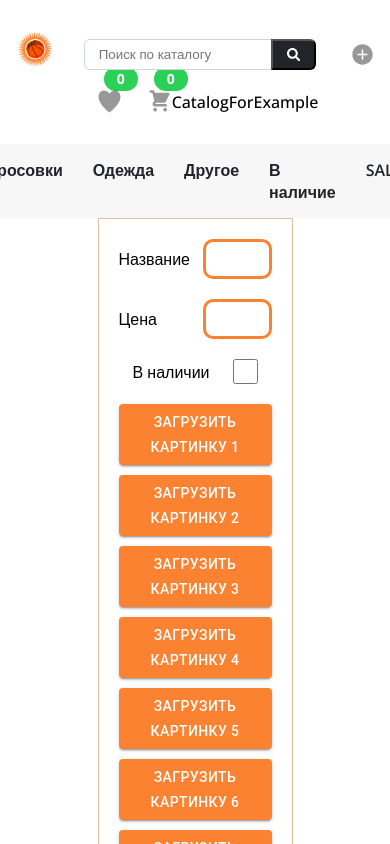
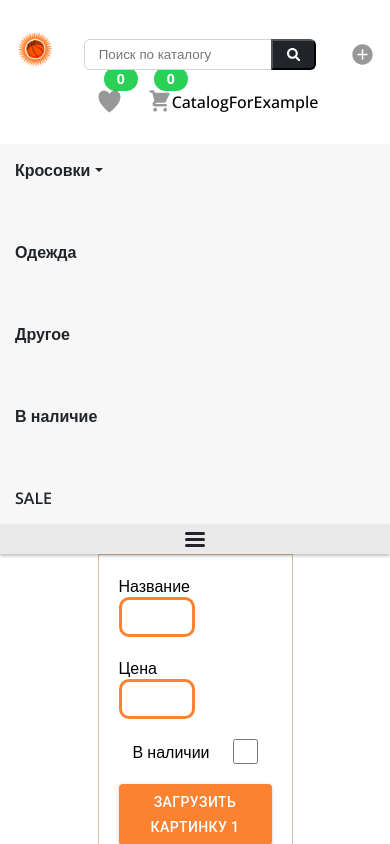
Before and after one commit to maxbirimkulov/basketroom, a React (Create React App) app: page /add in a window 390 px wide. Shown: the top 844 px of the page. Built offline with nearby package versions, Linux system fonts and the light colour scheme; no server answers.

Commit message:
header navigation with catalog filters burger adaptated

```diff
--- a/src/Layout/Header/Header.jsx
+++ b/src/Layout/Header/Header.jsx
@@ -15,10 +15,10 @@ const Header = () => {
     const navigate = useNavigate();
     const dispatch = useDispatch();
     const user = useSelector(s => s.user.user);
-    const {filter, status, error} = useSelector(state => state.clothes);
+    const {filter} = useSelector(state => state.clothes);
     let price = user?.cart?.reduce((acc, rec) => acc + rec.price, 0);
 
-    const searching = (e) =>{
+    const searching = (e) => {
         e.preventDefault();
         console.log(e.target[0].value);
         navigate('/catalog');
@@ -27,8 +27,9 @@ const Header = () => {
 
     const [submenu, setSubmenu] = useState(false);
     const [search, setSearch] = useState(filter.title);
+    const [hidden, setHidden ] = useState(false)
 
-    const al = (e) =>{
+    const al = (e) => {
         setSearch(e.target.textContent)
     };
     return (
@@ -36,7 +37,7 @@ const Header = () => {
             <header>
                 <div className="container">
                     <div className="header">
-                        <h1 onClick={()=> navigate('/')}>
+                        <h1 onClick={() => navigate('/')}>
                             <img width={120} className="logo" src={logo} alt='basket brand logo'/>
                         </h1>
 
@@ -45,11 +46,12 @@ const Header = () => {
                         </div>
 
                         <form onSubmit={(e) => searching(e)} className='header__label'>
-                            <input onChange={(event => setSearch(event.target.value))} className='header__label-input' value={search}  type="search" placeholder='Поиск по каталогу'/>
+                            <input onChange={(event => setSearch(event.target.value))} className='header__label-input'
+                                   value={search} type="search" placeholder='Поиск по каталогу'/>
 
                             <div className='header__label-popup'>
                                 <ul className='header__label-list'>
-                                    <li onClick={(e) => al(e)} className='header__label-listItem'>air </li>
+                                    <li onClick={(e) => al(e)} className='header__label-listItem'>air</li>
                                     <li onClick={(e) => al(e)} className='header__label-listItem'>off</li>
                                 </ul>
                             </div>
@@ -64,7 +66,8 @@ const Header = () => {
                             </div>
                         </NavLink>
                         <NavLink to={'/favorites'} className='header__btn'>
-                            <span id='favorites' data-totalitems={user?.favourites?.length} className='header__btn-favorites'>
+                            <span id='favorites' data-totalitems={user?.favourites?.length}
+                                  className='header__btn-favorites'>
                                 <GiHearts/>
                             </span>
                             <div className='header__btn-text'>
@@ -94,18 +97,22 @@ const Header = () => {
             </header>
             <div className="header__menu">
                 <div className="container">
-                    <nav className="header__menu-nav">
-                        <Link className='header__menu-link more' to='/catalog/shoes' onMouseEnter={() => setSubmenu(true)} onMouseLeave={() => setSubmenu(false)}>
+                    <nav className={`header__menu-nav ${hidden && 'hidden'}`}>
+                        <Link className='header__menu-link more' to='/catalog/shoes'
+                              onMouseEnter={() => setSubmenu(true)} onMouseLeave={() => setSubmenu(false)}>
                             Кросовки
                             {
                                 submenu &&
                                 <ul className='header__submenu'>
-                                    <li className='header__submenu-link more' onMouseEnter={() => setSubmenu('basket')} onMouseLeave={() => setSubmenu(true)}>
+                                    <li className='header__submenu-link more' onMouseEnter={() => setSubmenu('basket')}
+                                        onMouseLeave={() => setSubmenu(true)}>
                                         Баскетбол <IoIosArrowForward/>
-                                        {   submenu === 'basket' &&  <HeaderSubmenuBasket setSearch={setSearch}/>   }
-                                    </li><li className='header__submenu-link more' onMouseEnter={() => setSubmenu('street')} onMouseLeave={() => setSubmenu(true)}>
+                                        {submenu === 'basket' && <HeaderSubmenuBasket setSearch={setSearch}/>}
+                                    </li>
+                                    <li className='header__submenu-link more' onMouseEnter={() => setSubmenu('street')}
+                                        onMouseLeave={() => setSubmenu(true)}>
                                         Уличные <IoIosArrowForward/>
-                                        {   submenu === 'street' &&  <HeaderSubmenuStreet setSearch={setSearch}/>   }
+                                        {submenu === 'street' && <HeaderSubmenuStreet setSearch={setSearch}/>}
                                     </li>
                                     <li className='header__submenu-link'>Детские</li>
                                     <li className='header__submenu-link'>Premium</li>
@@ -115,10 +122,16 @@ const Header = () => {
                         <Link className='header__menu-link' to='/catalog/clothes'>Одежда</Link>
                         <Link className='header__menu-link' to='/catalog/other'>Другое</Link>
                         <Link className='header__menu-link' to='/catalog/instock'>В наличие</Link>
-                        <Link className='header__menu-link' to='/catalog/sale'>SALE</Link>
+                        <Link onClick={() => alert(2)} className='header__menu-link' to='/catalog/sale'>SALE</Link>
                     </nav>
                 </div>
+                <div onClick={(e) =>{ e.stopPropagation(); setHidden(!hidden)}} className='header__menu-burger'>
+                    <p className="header__sidebar-burger"> </p>
+                </div>
             </div>
+
+
+
         </>
     );
 };
--- a/src/components/CatalogList/CatalogList.jsx
+++ b/src/components/CatalogList/CatalogList.jsx
@@ -12,7 +12,7 @@ const CatalogList = () => {
                 status === 'loading' ?
                     <>
                         {
-                            new Array(filter.limit).fill(null, 0).map(() => (
+                            new Array(filter.limit).fill(null, 0)?.map(() => (
                                 <div className="catalog__productCard">
                                     <FavoritesCardLoaded/>
                                 </div>
--- a/src/pages/AddClothes/AddClothes.jsx
+++ b/src/pages/AddClothes/AddClothes.jsx
@@ -258,8 +258,13 @@ const ClothesAdd = () => {
             </div>
             <div className='create__form-block'>
                 <label className='create__form-label' htmlFor="tag">Тег</label>
-                <input value={tag} onChange={(e) => setTag(e.target.value)} type="search"/>
-                <ul>
+                <input className='' value={tag} onChange={(e) => setTag(e.target.value)} type="search"/>
+                <ul className='create__form-ul'>
+                    <li  onClick={()=> setTag('tem.title')}>mlka</li>
+                    <li  onClick={()=> setTag('tem.title')}>mlka</li>
+                    <li  onClick={()=> setTag('tem.title')}>mlka</li>
+                    <li  onClick={()=> setTag('tem.title')}>mlka</li>
+
                     {tags && tags.filter((item) => {
                         return item.title.includes(tag)
                     }).map((item) => (
--- a/src/pages/Product/Product.jsx
+++ b/src/pages/Product/Product.jsx
@@ -160,7 +160,7 @@ const Product = () => {
                             <div className='product__top-sizes'>
 
                                 {
-                                    oneProduct.sizes.map((size) => (
+                                    oneProduct?.sizes?.map((size) => (
                                         <button className='product__top-size active'> {size}</button>
                                         )
                                     )
@@ -213,7 +213,7 @@ const Product = () => {
                             }   }
                             className="mySwiper">
                         {
-                            products?.filter((item ) => item.brand === oneProduct?.brand  ).map(pare => (
+                            products?.filter((item ) => item.brand === oneProduct?.brand  )?.map(pare => (
                                 <div key={pare._id} className='home__productCard'>
                                     <SwiperSlide><Card product={pare} page={'slide'}/></SwiperSlide>
                                 </div>
--- a/src/scss/clothesAdd.scss
+++ b/src/scss/clothesAdd.scss
@@ -22,6 +22,11 @@
 
   }
 
+  &-ul{
+    display: block;
+    width: 100%;
+    text-align-last: right;
+  }
   &-textarea {
     width: 100%;
     height: 200px;
@@ -48,6 +53,7 @@
   &-block {
     width: 100%;
     display: flex;
+    flex-wrap: wrap;
     justify-content: space-between;
     align-items: center;
     &-check{
--- a/src/scss/enhancers.scss
+++ b/src/scss/enhancers.scss
@@ -1,3 +1,9 @@
+:root{
+  --clr-body-bg: hsl(0 0% 90%);
+}
+
+
+
 $black: #212529 ;
 $grey: #969696 ;
 $Open:"Open Sans", sans-serif;
--- a/src/scss/header.scss
+++ b/src/scss/header.scss
@@ -1,6 +1,31 @@
 .header{
   padding: 30px 0;
   z-index: 12;
+  &__sidebar-burger{
+    cursor: pointer;
+    //display: none;
+    width: 20px;
+    height: 3px;
+    background-color: $black;
+    position: absolute;
+    border-radius: 2px;
+    z-index: 10;
+    &:before, &:after{
+      content: '';
+      transition: all .4s;
+      width: 100%;
+      height: 3px;
+      background-color: $black;
+      position: absolute;
+      border-radius: 2px;
+    }
+    &:before{
+      bottom: -6px;
+    }
+    &:after{
+      top: -6px;
+    }
+  }
 }
 .header{
   display: flex;
@@ -164,11 +189,28 @@
       position: sticky;
       top: 0;
       z-index: 11;
+      &-burger{
+
+        position: relative;
+        display: none;
+        justify-content: center;
+        align-items: center;
+        height: 30px;
+        background-color: #D9D9D970;
+        box-shadow: 0 2px 3px rgba(0, 0, 0, 0.25);
+      }
       &-nav{
         display: flex;
         gap: 30px;
         justify-content: center;
         color: $black;
+        height: auto;
+        &.hidden{
+         height: 40px;
+          //background-color: #f00;
+         overflow: hidden;
+         transition: all 4s;
+        }
       }
       &-link{
         font-family: "Open Sans", sans-serif;
@@ -298,3 +340,29 @@
     }
   }
 }
+@media (max-width: 500px) {
+  .header{
+    &__submenu{
+      z-index: 1;
+      width: 100%;
+      &-link{
+        //position: relative;
+      }
+      &-drop{
+        top: 45px;
+        transform: translateX(2%);
+      }
+    }
+   &__menu{
+       &-nav{
+         flex-direction: column;
+       }
+       &-link{
+         position: relative;
+       }
+     &-burger{
+       display: flex;
+     }
+   }
+  }
+}
```
Also changed, not shown: public/index.html (+2 -24 lines), src/pages/Catalog/Catalog.jsx (+7 -4 lines), src/scss/catalog.scss (+42 -7 lines), public/logo.png (added).
